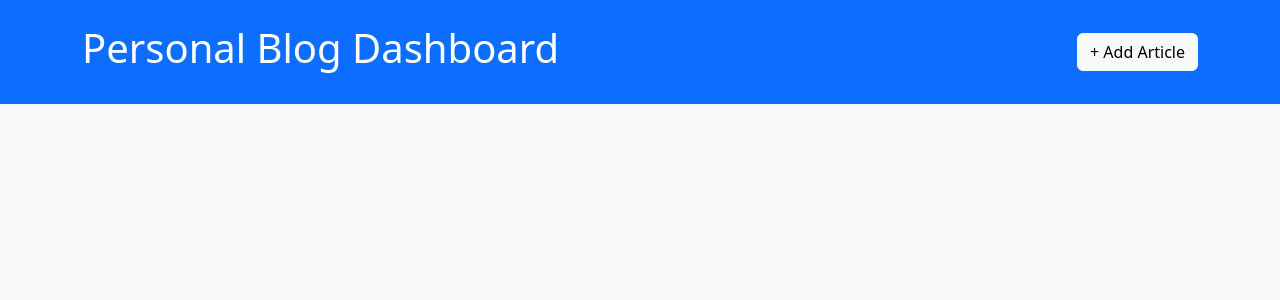
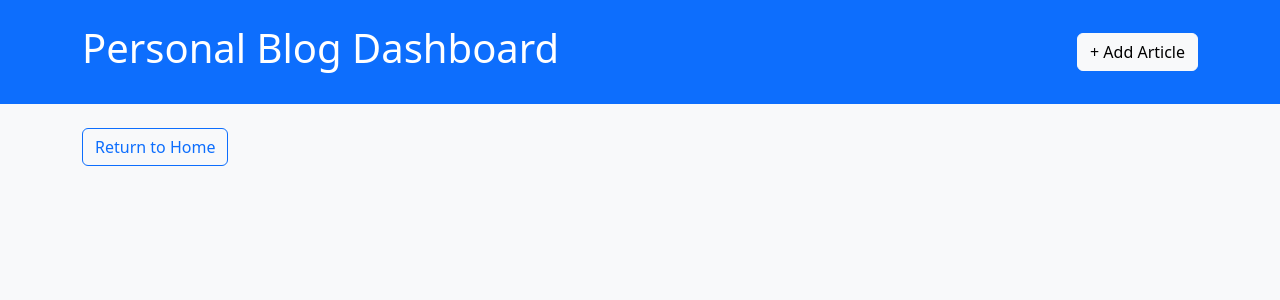
Before and after one commit to massemiso/roadmap-projects, a Spring Boot app: page /admin in a window 1280 px wide. Shown: the top 300 px of the page. Run offline with Spring Boot 4, Linux system fonts and the light colour scheme; the visitor is signed in with stand-in values (Sample User, id 1); data that the repository does not hold is empty; some of the project's set-up classes (security, data sources, template engines, error pages and the like) are left out, and stand-ins take their place.

Commit message:
[PERSONAL-BLOG] feat: add 'Return to Home' button in admin dashboard

```diff
--- a/personal-blog/src/main/resources/templates/admin.html
+++ b/personal-blog/src/main/resources/templates/admin.html
@@ -13,6 +13,9 @@
         <a href="/new" class="btn btn-light">+ Add Article</a>
       </div>
     </header>
+    <div class="container mb-3">
+      <a href="/home" class="btn btn-outline-primary">Return to Home</a>
+    </div>
     <main class="container">
       <nav>
         <ul class="list-group">
```
